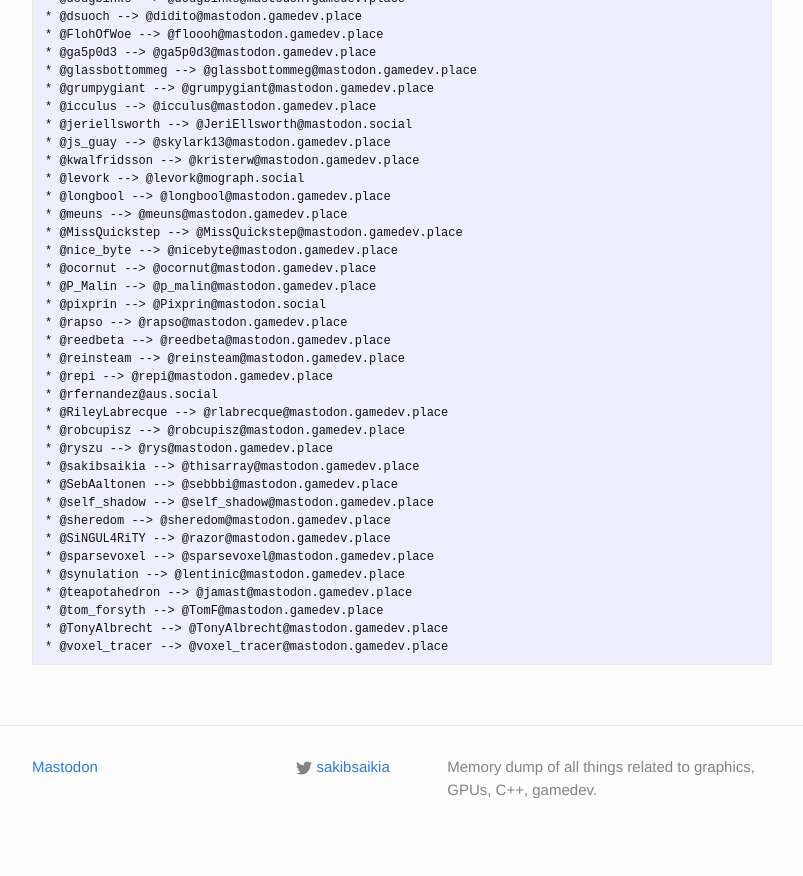
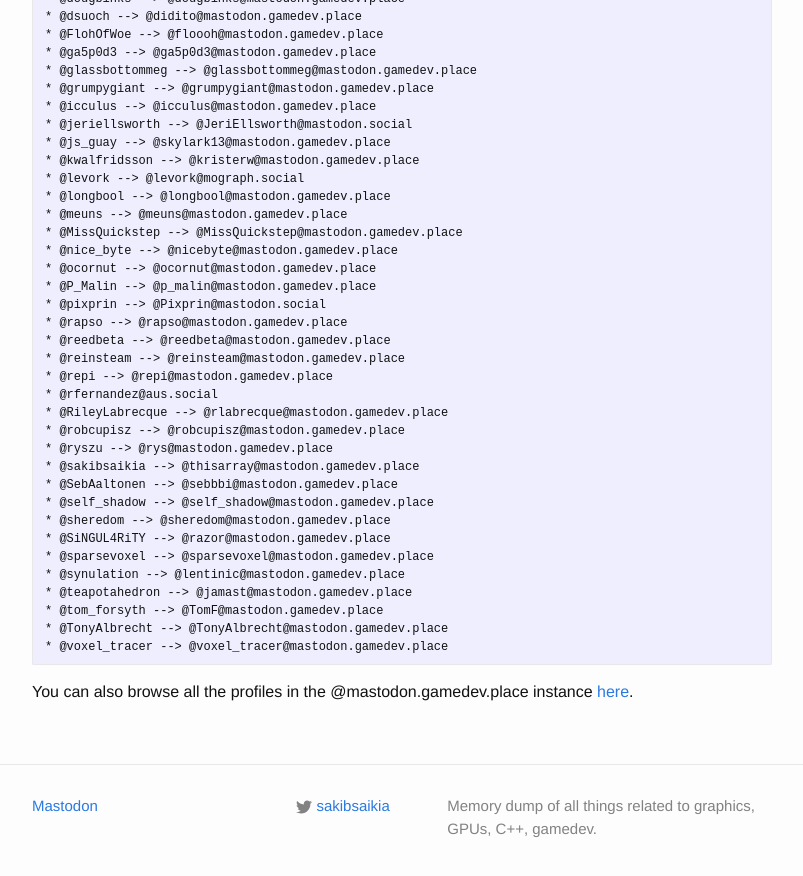
Before and after one commit to SakibSaikia/SakibSaikia.github.io, a Jekyll site: the page built from _posts/2022-10-28-Mastodon-Handle-List.markdown, in a window 1280 px wide and 900 px high, scrolled down 642 px. Shown: the top 876 px of the window, without its empty margins (238-1041 px from the left). Built offline with Jekyll 4.4.1, drawn with Linux system fonts in a browser that asks for light colours.

Commit message:
Update 2022-10-28-Mastodon-Handle-List.markdown

````diff
--- a/_posts/2022-10-28-Mastodon-Handle-List.markdown
+++ b/_posts/2022-10-28-Mastodon-Handle-List.markdown
@@ -60,3 +60,5 @@ So, I'm maintaining a list of Twitter handles and their corresponding Mastodon h
 * @TonyAlbrecht --> @TonyAlbrecht@mastodon.gamedev.place
 * @voxel_tracer --> @voxel_tracer@mastodon.gamedev.place
 ```
+
+You can also browse all the profiles in the @mastodon.gamedev.place instance [here](https://mastodon.gamedev.place/explore).
````
